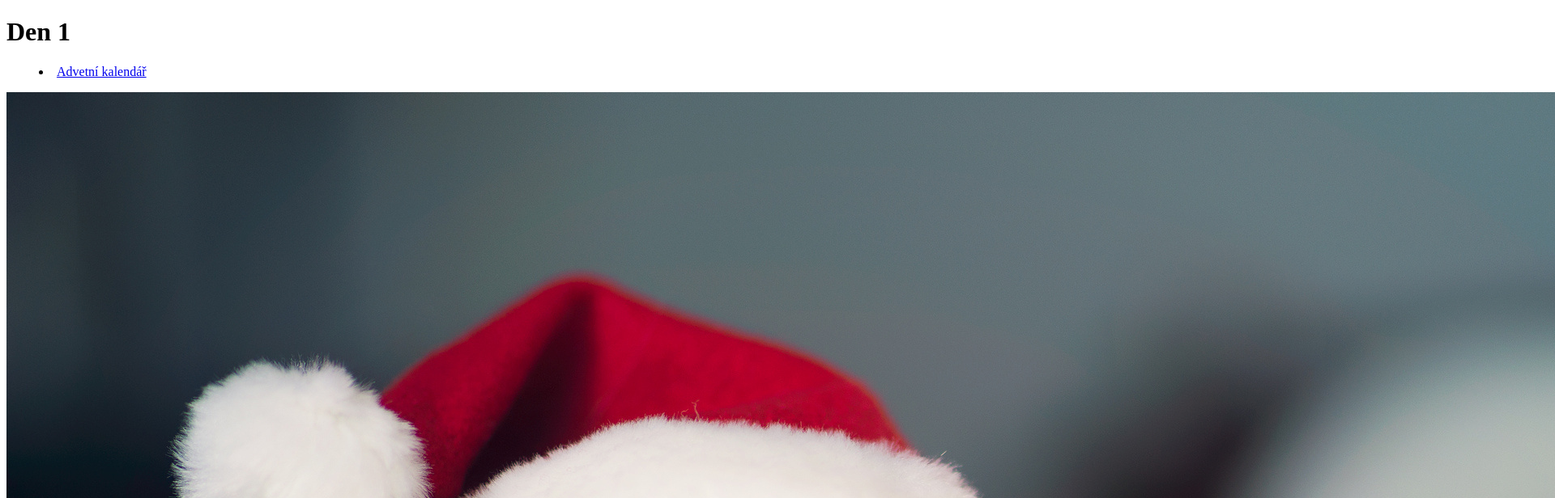
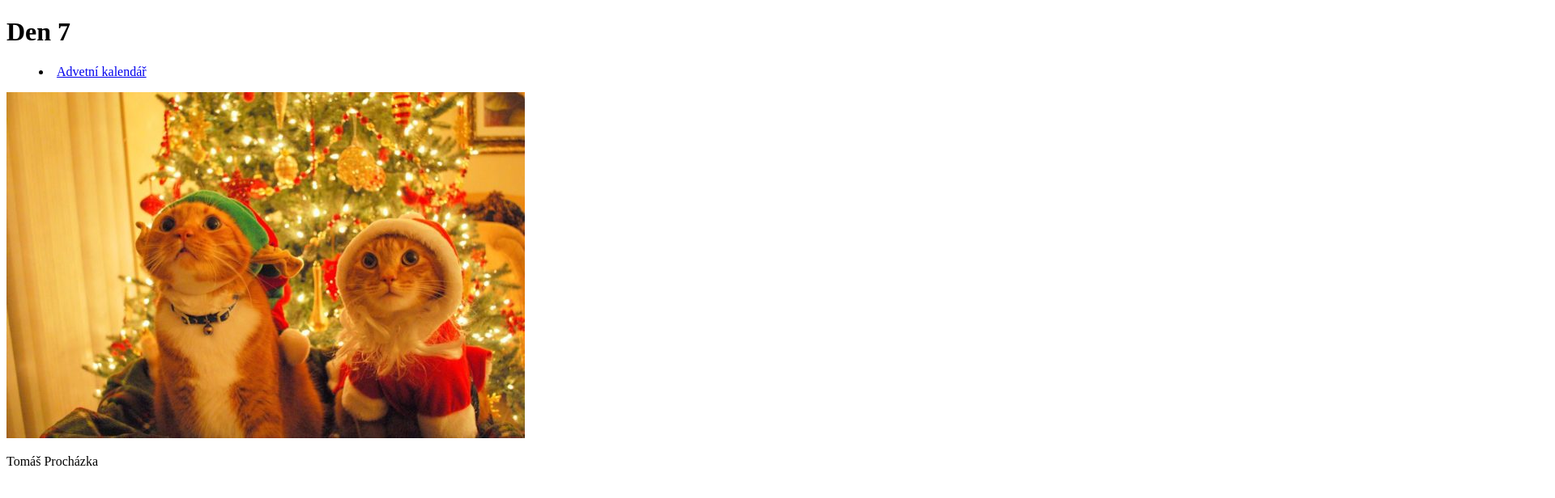
Before and after one commit to HouskassT/adventn-kalend-, a plain HTML site: page den7.html in a window 1280 px wide. Shown: the top 616 px of the page at 81% size, 1920 px wide, since content can reach past the window. Drawn offline with Linux system fonts and the light colour scheme.

Commit message:
adventni kalendar

```diff
--- a/den7.html
+++ b/den7.html
@@ -3,18 +3,18 @@
 <head>
     <meta charset="UTF-8">
     <meta name="viewport" content="width=device-width, initial-scale=1.0">
-    <title>Den 1</title>
+    <title>Den 7</title>
 </head>
 <body>
     <header>
-        <h1>Den 1</h1>
+        <h1>Den 7</h1>
         <nav>
             <menu>
                 <li><a href="index.html">Advetní kalendář</a></li>
             </menu>
         </nav>
     </header>
-    <img src="images/171652625.jpg" alt="kočka"></a>
+    <img src="images/https-blueprint-api-production.s3.amazonaws.com-uploads-card-image-321070-f85e1dee-d30a-42d0-bd41-6256c860b64c-640x428.jpg" alt="kočka"></a>
     <footer>
         <p>Tomáš Procházka</p>
     </footer>
```
Also changed, not shown: den8.html (+3 -3 lines), den9.html (+3 -3 lines).
